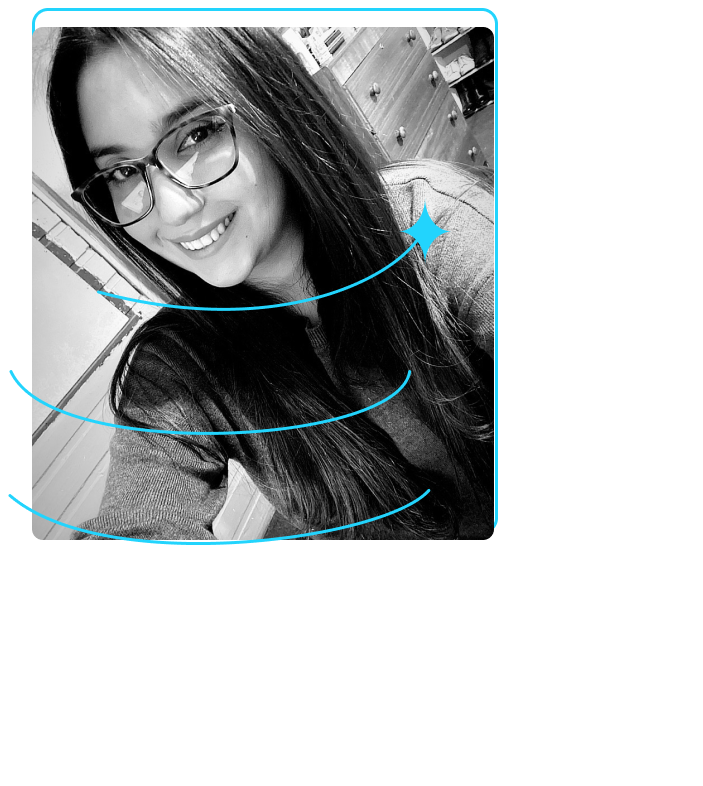
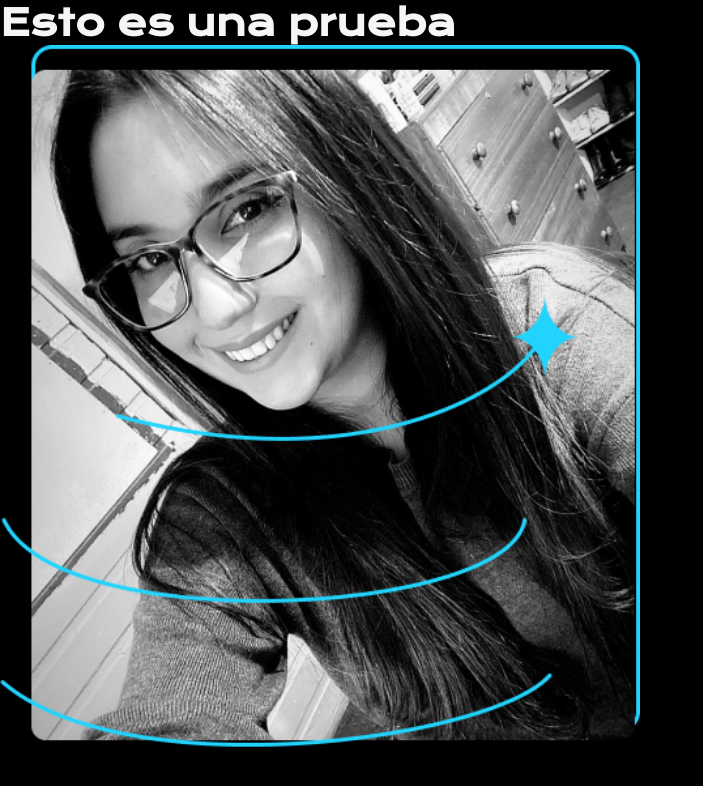
Before and after one commit to franciscacifuentes/Portafolio, a plain HTML site: page prueba.html in a window 1280 px wide. Shown: the whole page, without its empty margins (0-703 px from the left). Drawn offline with nearby package versions, Linux system fonts and the light colour scheme.

Commit message:
Se modifica código en prueba.html

```diff
--- a/prueba.html
+++ b/prueba.html
@@ -3,10 +3,11 @@
 <head>
     <meta charset="UTF-8">
     <meta name="viewport" content="width=device-width, initial-scale=1.0">
-    <title class="presentacion__contenido__titulo">Esto es una pruena</title>
+    <title>prueba</title>
+    <link rel="stylesheet" href="styles/style.css">
 </head>
+<body>
+    <h1 class="presentacion__contenido__titulo">Esto es una prueba</h1>
+</body>
 <img class="presentacion__imagen" src="assets/Imagem.png" alt="Imagen de Francisca">
-<body>
-
-</body>
 </html>
```
